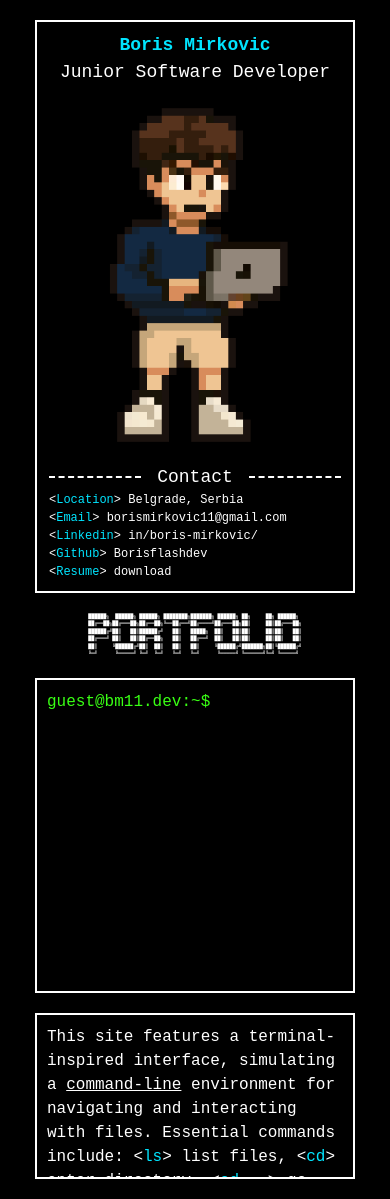
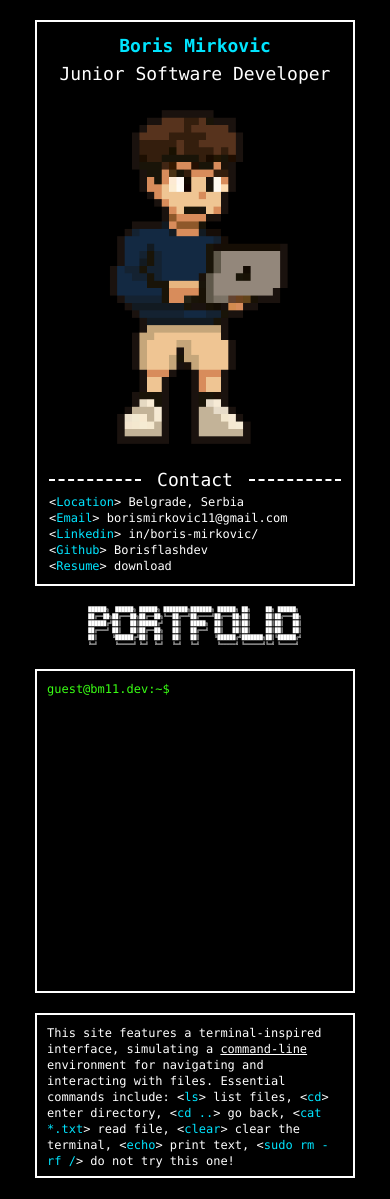
Before and after one commit to Borisflashdev/portfolio, a React (Vite) app: page / in a window 390 px wide. Built offline with nearby package versions, Linux system fonts and the light colour scheme.

Commit message:
refactor: replaced custom css with full tailwind styling

```diff
--- a/index.html
+++ b/index.html
@@ -6,7 +6,7 @@
     <meta name="viewport" content="width=device-width, initial-scale=1.0" />
     <title>portfolio</title>
   </head>
-  <body>
+  <body class="bg-black text-white font-mono">
     <div id="root"></div>
     <script type="module" src="/src/main.tsx"></script>
   </body>
--- a/src/App.css
+++ /dev/null
@@ -1,16 +0,0 @@
-.main {
-    background-color: black;
-    text-align: center;
-    padding: 20px;
-    gap: 20px;
-    margin-left: 150px;
-    margin-right: 150px;
-    min-height: min-content;
-    margin-top: 50px;
-}
-
-@media (max-width: 767px) {
-    .main {
-        margin-top: 0;
-    }
-}
--- a/src/App.tsx
+++ b/src/App.tsx
@@ -1,5 +1,3 @@
-import './App.css';
-
 import AboutMe from "./comonents/AboutMe/AboutMe.tsx";
 import Terminal from "./comonents/Terminal/Terminal.tsx";
 import Help from "./comonents/Help/Help.tsx";
@@ -17,8 +15,8 @@ function App() {
         if (siteAlive) {
             return (
                 <>
-                    <div className="container-div flex justify-center items-center" onClick={() => inputRef.current?.focus()}>
-                        <div className="main main-container flex flex-col md:flex-row">
+                    <div className="flex justify-center items-center" onClick={() => inputRef.current?.focus()}>
+                        <div className="flex flex-col md:flex-row text-center p-5 gap-5 ml-[150px] mr-[150px] min-h-[min-content] mt-[50px] max-[767px]:mt-0">
                             <div className="">
                                 <AboutMe/>
                             </div>
@@ -30,14 +28,10 @@ function App() {
                         </div>
                     </div>
                 </>
-            )
+            );
         } else {
-            return (
-                <>
-                    <div className="flex justify-center items-center h-screen"></div>
-                </>
-            )
+            return (<></>);
         }
 }
 
-export default App
+export default App;
--- a/src/comonents/AboutMe/AboutMe.css
+++ /dev/null
@@ -1,24 +0,0 @@
-.main-div {
-    border: 2px solid white;
-    padding: 10px 12px 10px 12px;
-    font-size: 18px;
-    font-family: monospace;
-    width: 320px !important;
-    justify-self: center !important;
-}
-
-.text-box {
-    font-size: 16px;
-}
-
-@media (max-width: 375px) {
-    .main-div {
-        width: 260px !important;
-    }
-}
-
-@media (max-width: 400px) {
-    .text-box {
-        font-size: 12px;
-    }
-}
--- a/src/comonents/AboutMe/AboutMe.tsx
+++ b/src/comonents/AboutMe/AboutMe.tsx
@@ -1,12 +1,10 @@
-import './AboutMe.css';
-import '../../index.css';
 
 const AboutMe = () => {
     return (
         <>
-            <div className="main-div">
+            <div className="border-2 border-white py-2.5 px-3 text-lg w-[320px] justify-self-center max-[375px]:w-[260px]">
                 <div>
-                    <p className="mc"><b>Boris Mirkovic</b></p>
+                    <p className="text-[#00E5FF]"><b>Boris Mirkovic</b></p>
                     <p>Junior Software Developer</p>
                     <div className="flex justify-center">
                         <img src="/character_blue.gif" alt="Boris Coding" className="w-50" onContextMenu={(e) => e.preventDefault()} draggable={false} />
@@ -16,28 +14,28 @@ const AboutMe = () => {
                         <span className="px-4">Contact</span>
                         <hr className="flex-1 border-t-2 border-dashed " />
                     </div>
-                    <div className="flex flex-col items-start text-box">
+                    <div className="flex flex-col items-start text-base max-[400px]:text-xs">
                         <p>
-                            &lt;<span className="mc">Location</span>&gt; <a
-                            href="https://maps.app.goo.gl/4wJ5JahntsGnpxWC7" className="link">Belgrade, Serbia</a>
+                            &lt;<span className="text-[#00E5FF]">Location</span>&gt; <a
+                            href="https://maps.app.goo.gl/4wJ5JahntsGnpxWC7" className="hover:text-[#00E5FF] hover:underline">Belgrade, Serbia</a>
                         </p>
                         <p>
-                            &lt;<span className="mc">Email</span>&gt; <a href="https://mail.google.com/mail/?view=cm&fs=1&to=borismirkovic11@gmail.com" className="link">borismirkovic11@gmail.com</a>
+                            &lt;<span className="text-[#00E5FF]">Email</span>&gt; <a href="https://mail.google.com/mail/?view=cm&fs=1&to=borismirkovic11@gmail.com" className="hover:text-[#00E5FF] hover:underline">borismirkovic11@gmail.com</a>
                         </p>
                         <p>
-                            &lt;<span className="mc">Linkedin</span>&gt; <a href="https://www.linkedin.com/in/boris-mirkovic/" className="link">in/boris-mirkovic/</a>
+                            &lt;<span className="text-[#00E5FF]">Linkedin</span>&gt; <a href="https://www.linkedin.com/in/boris-mirkovic/" className="hover:text-[#00E5FF] hover:underline">in/boris-mirkovic/</a>
                         </p>
                         <p>
-                            &lt;<span className="mc">Github</span>&gt; <a href="https://github.com/Borisflashdev" className="link">Borisflashdev</a>
+                            &lt;<span className="text-[#00E5FF]">Github</span>&gt; <a href="https://github.com/Borisflashdev" className="hover:text-[#00E5FF] hover:underline">Borisflashdev</a>
                         </p>
                         <p>
-                            &lt;<span className="mc">Resume</span>&gt; <a href="/resume.pdf" className="link">download</a>
+                            &lt;<span className="text-[#00E5FF]">Resume</span>&gt; <a href="/resume.pdf" className="hover:text-[#00E5FF] hover:underline">download</a>
                         </p>
                     </div>
                 </div>
             </div>
         </>
-    )
+    );
 }
 
-export default AboutMe
+export default AboutMe;
--- a/src/comonents/Help/Help.css
+++ /dev/null
@@ -1,26 +0,0 @@
-.main-help {
-    border: 2px solid white;
-    height: 121px;
-    padding: 10px;
-    font-size: 16px;
-    font-family: monospace;
-    text-align: left;
-    overflow-y: auto;
-    word-break: break-word;
-    scrollbar-width: none;
-}
-
-.a-cl {
-    text-decoration: underline;
-}
-
-.a-cl:hover {
-    text-decoration: underline;
-    color: #00E5FF;
-}
-
-@media (max-width: 930px) {
-    .main-help {
-        height: 166px;
-    }
-}
--- a/src/comonents/Help/Help.tsx
+++ b/src/comonents/Help/Help.tsx
@@ -1,19 +1,19 @@
-import './Help.css';
+import '../../index.css';
 
 const Help = () => {
     return (<>
-        <div className="main-help">
-            <p>This site features a terminal-inspired interface, simulating a <a className="a-cl" href="https://en.wikipedia.org/wiki/Command-line_interface">command-line</a> environment for navigating and interacting with files. Essential commands include:
-                &lt;<span className="mc">ls</span>&gt; list files,
-                &lt;<span className="mc">cd</span>&gt; enter directory,
-                &lt;<span className="mc">cd ..</span>&gt; go back,
-                &lt;<span className="mc">cat *.txt</span>&gt; read file,
-                &lt;<span className="mc">clear</span>&gt; clear the terminal,
-                &lt;<span className="mc">echo</span>&gt; print text,
-                &lt;<span className="mc">sudo rm -rf /</span>&gt; do not try this one!
+        <div className="border-2 border-white h-[121px] p-2.5 text-base text-left overflow-y-auto no-scrollbar max-[930px]:h-[165px] max-[400px]:text-xs">
+            <p>This site features a terminal-inspired interface, simulating a <a className="underline hover:text-[#00E5FF]" href="https://en.wikipedia.org/wiki/Command-line_interface">command-line</a> environment for navigating and interacting with files. Essential commands include:
+                &lt;<span className="text-[#00E5FF]">ls</span>&gt; list files,
+                &lt;<span className="text-[#00E5FF]">cd</span>&gt; enter directory,
+                &lt;<span className="text-[#00E5FF]">cd ..</span>&gt; go back,
+                &lt;<span className="text-[#00E5FF]">cat *.txt</span>&gt; read file,
+                &lt;<span className="text-[#00E5FF]">clear</span>&gt; clear the terminal,
+                &lt;<span className="text-[#00E5FF]">echo</span>&gt; print text,
+                &lt;<span className="text-[#00E5FF]">sudo rm -rf /</span>&gt; do not try this one!
             </p>
         </div>
-    </>)
+    </>);
 }
 
 export default Help;
--- a/src/comonents/Portfolio/Portfolio.css
+++ /dev/null
@@ -1,18 +0,0 @@
-.portfolio-dev {
-    font-family: monospace;
-    font-size: 14px;
-    margin-bottom: 20px;
-    color: white;
-}
-
-@media (max-width: 930px) {
-    .portfolio-dev {
-        font-size: 9px;
-    }
-}
-
-@media (max-width: 410px) {
-    .portfolio-dev {
-        font-size: 5px;
-    }
-}
--- a/src/comonents/Portfolio/Portfolio.tsx
+++ b/src/comonents/Portfolio/Portfolio.tsx
@@ -1,8 +1,7 @@
-import './Portfolio.css'
 
 const Portfolio = () => {
     return (<>
-        <div className="portfolio-dev flex justify-center">
+        <div className="text-sm mb-5 flex justify-center max-[930px]:text-[9px] max-[410px]:text-[5px]">
            <pre>
                ██████╗  ██████╗ ██████╗ ████████╗███████╗ ██████╗ ██╗     ██╗ ██████╗ <br/>
                ██╔══██╗██╔═══██╗██╔══██╗╚══██╔══╝██╔════╝██╔═══██╗██║     ██║██╔═══██╗<br/>
@@ -12,7 +11,7 @@ const Portfolio = () => {
                ╚═╝      ╚═════╝ ╚═╝  ╚═╝   ╚═╝   ╚═╝      ╚═════╝ ╚══════╝╚═╝ ╚═════╝ <br/>
            </pre>
         </div>
-    </>)
+    </>);
 }
 
 export default Portfolio;
--- a/src/comonents/Terminal/Terminal.css
+++ /dev/null
@@ -1,52 +0,0 @@
-.main-terminal {
-    border: 2px solid white;
-    margin-bottom: 20px;
-    height: 315px;
-    text-align: left;
-    font-family: monospace;
-    font-size: 16px;
-    padding: 10px;
-    white-space: pre-wrap;
-    overflow-y: auto;
-    word-break: break-word;
-    scrollbar-width: none;
-}
-
-.input-line {
-    display: flex;
-    flex-direction: row;
-    align-items: center;
-    width: 100%;
-}
-
-.prompt {
-    flex-shrink: 0;
-}
-
-input {
-    border: none;
-    outline: none;
-    padding: 0;
-    margin: 0;
-    color: white;
-    background-color: transparent;
-    height: 24px;
-    flex: 1;
-    min-width: 0;
-    font-family: monospace;
-    font-size: 16px;
-    caret-color: white;
-}
-
-.dc {
-    font-weight: bold;
-    color: #5555FF;
-}
-
-.gc {
-    color: #39FF14;
-}
-
-.cw {
-    color: #ff8a00;
-}
--- a/src/comonents/Terminal/Terminal.tsx
+++ b/src/comonents/Terminal/Terminal.tsx
@@ -1,4 +1,4 @@
-import './Terminal.css';
+import '../../index.css';
 import {type JSX, useEffect, useRef, useState} from "react";
 
 const fileSystem = {
@@ -12,22 +12,22 @@ const fileSystem = {
     },
     "~/Education": {
         files: {
-            "high_school.txt": `<b><span class="dc">Electrical Engineering High School "Nikola Tesla"</span></br><span class="cw">High School Diploma, Electrical and Electronics Engineering</span></br>2020 - 2024</b></br></br>In school, I didn’t have the opportunity to work much with programming languages, aside from <span style="color: #A8B9CC">C</span> and <span style="color: #5E5C5C">Assembly</span>. Most of my development skills come from learning on my own — spending a lot of time privately studying both <b>frontend</b> and <b>backend</b> technologies.`,
-            "university.txt": "<b><span class=\"dc\">Union University Faculty of Computing (RAF)</span></br><span class=\"cw\">Bachelor of Science - BS, Computer Science</span></br>2024 - Present</b></br></br>I enrolled in the <b>Natural Sciences and Mathematics program</b>, majoring in <b>Artificial Intelligence</b>, with a <b>scholarship</b> from two different companies. So far, I have completed courses in <b>Linear Algebra and Analytical Geometry</b>, <b>Calculus</b>, <b>Algorithms and Data Structures</b>, and an <b>Introduction to AI</b>.\n"
+            "high_school.txt": `<b><span class="font-bold text-[#5555FF]">Electrical Engineering High School "Nikola Tesla"</span></br><span class="text-[#ff8a00]">High School Diploma, Electrical and Electronics Engineering</span></br>2020 - 2024</b></br></br>In school, I didn’t have the opportunity to work much with programming languages, aside from <span style="color: #A8B9CC">C</span> and <span style="color: #5E5C5C">Assembly</span>. Most of my development skills come from learning on my own — spending a lot of time privately studying both <b>frontend</b> and <b>backend</b> technologies.`,
+            "university.txt": "<b><span class=\"font-bold text-[#5555FF]\">Union University Faculty of Computing (RAF)</span></br><span class=\"text-[#ff8a00]\">Bachelor of Science - BS, Computer Science</span></br>2024 - Present</b></br></br>I enrolled in the <b>Natural Sciences and Mathematics program</b>, majoring in <b>Artificial Intelligence</b>, with a <b>scholarship</b> from two different companies. So far, I have completed courses in <b>Linear Algebra and Analytical Geometry</b>, <b>Calculus</b>, <b>Algorithms and Data Structures</b>, and <b>Expert Systems</b>.\n"
         },
         dirs: []
     },
     "~/Experience": {
         files: {
-            "freelance.txt": `<b><span class="dc">Software Developer</span></br><span class="cw">Freelance</span></br>Nov 2022 - Present</b></br></br>Developed and delivered <b>diverse software and web solutions</b> for <b>international and regional clients</b>, including: <b>Web Administration Panel</b> for US-based Client, <b>Law Office Website</b>, <b>Admin Panel for Balkan Cultural Center</b>, <b>Custom Software & Management Systems</b>, and more.`,
-            "atlantic_grupa.txt": `<b><span class="dc">Software Engineer Intern</span></br><span class="cw">Atlantic Grupa</span></br>Mar 2025 – Apr 2025</b></br></br>Gained hands-on experience with <b>company workflows</b>, <b>service desk operations</b> and completed a course in <b>Data Processing and Analytics</b>.`,
-            "techtonnik.txt": `<b><span class="dc">Software Engineer Intern</span></br><span class="cw">Techtonnik</span></br>Jun 2023 – Oct 2023</b></br></br>Developed and designed <b>project-based Software, Websites, and Web Applications</b>. Attended weekly stand-up meetings to receive tasks and instructions for weekly goals.`
+            "freelance.txt": `<b><span class="font-bold text-[#5555FF]">Software Developer</span></br><span class="text-[#ff8a00]">Freelance</span></br>Nov 2022 - Present</b></br></br>Developed and delivered <b>diverse software and web solutions</b> for <b>international and regional clients</b>, including: <b>Web Administration Panel</b> for US-based Client, <b>Law Office Website</b>, <b>Admin Panel for Balkan Cultural Center</b>, <b>Custom Software & Management Systems</b>, and more.`,
+            "atlantic_grupa.txt": `<b><span class="font-bold text-[#5555FF]">Software Engineer Intern</span></br><span class="text-[#ff8a00]">Atlantic Grupa</span></br>Mar 2025 – Apr 2025</b></br></br>Gained hands-on experience with <b>company workflows</b>, <b>service desk operations</b> and completed a course in <b>Data Processing and Analytics</b>.`,
+            "techtonnik.txt": `<b><span class="font-bold text-[#5555FF]">Software Engineer Intern</span></br><span class="text-[#ff8a00]">Techtonnik</span></br>Jun 2023 – Oct 2023</b></br></br>Developed and designed <b>project-based Software, Websites, and Web Applications</b>. Attended weekly stand-up meetings to receive tasks and instructions for weekly goals.`
         },
         dirs: []
     },
     "~/Projects": {
         files: {
-            "this_site.txt": `<span class="dc">Portfolio Website</span></br><span class="cw">Personal Project</span></br>Nov 2025</b></br></br>I created this website to showcase my <b>experience and skills</b>. The project is available on GitHub. I built it using <span style="color: #61DAFB">React</span>, <span style="color: #3178C6">TypeScript</span>, and <span style="color: #06B6D4">Tailwind CSS</span>.`
+            "this_site.txt": `<span class="font-bold text-[#5555FF]">Portfolio Website</span></br><span class="text-[#ff8a00]">Personal Project</span></br>Nov 2025</b></br></br>I created this website to showcase my <b>experience and skills</b>. The project is available on GitHub. I built it using <span style="color: #61DAFB">React</span>, <span style="color: #3178C6">TypeScript</span>, and <span style="color: #06B6D4">Tailwind CSS</span>.`
         },
         dirs: []
     },
@@ -75,10 +75,10 @@ const Terminal: React.FC<TerminalProps> = ({ onTerminate, ref }) => {
         const files = Object.keys(current.files).join(" ");
         // eslint-disable-next-line @typescript-eslint/ban-ts-comment
         // @ts-expect-error
-        const dirs = current.dirs.map(d => `<span class="dc">${d}</span>/`).join(" ");
+        const dirs = current.dirs.map(d => `<span class="font-bold text-[#5555FF]">${d}</span>/`).join(" ");
         const content = [files, dirs].filter(Boolean).join(" ");
 
-        addOutput(<div><span className="gc">{getPrompt()}</span>{input}<br/><span dangerouslySetInnerHTML={{__html: content}}/><br/></div>);
+        addOutput(<div><span className="text-[#39FF14]">{getPrompt()}</span>{input}<br/><span dangerouslySetInnerHTML={{__html: content}}/><br/></div>);
     };
 
     const handleCat = (filename: string) => {
@@ -89,15 +89,15 @@ const Terminal: React.FC<TerminalProps> = ({ onTerminate, ref }) => {
         if (current.files[filename]) {
             addOutput(
                 <div>
-                    <span className="gc">{getPrompt()}</span>{input}<br/>
+                    <span className="text-[#39FF14]">{getPrompt()}</span>{input}<br/>
                     <span dangerouslySetInnerHTML={{__html: current.files[filename]}}/>
                 </div>
             );
         } else {
             addOutput(
                 <div>
-                    <span className="gc">{getPrompt()}</span>{input}<br/>
-                    {input}: No such <span className="cw">file</span> or <span className="cw">directory</span>
+                    <span className="text-[#39FF14]">{getPrompt()}</span>{input}<br/>
+                    {input}: No such <span className="text-[#ff8a00]">file</span> or <span className="text-[#ff8a00]">directory</span>
                 </div>
             );
         }
@@ -108,19 +108,19 @@ const Terminal: React.FC<TerminalProps> = ({ onTerminate, ref }) => {
             if (currentPath !== "~") {
                 setCurrentPath("~");
             }
-            addOutput(<div><span className="gc">{getPrompt()}</span>{input}<br/></div>);
+            addOutput(<div><span className="text-[#39FF14]">{getPrompt()}</span>{input}<br/></div>);
         } else {
             // eslint-disable-next-line @typescript-eslint/ban-ts-comment
             // @ts-expect-error
             const current = fileSystem[currentPath];
             if (current.dirs.includes(dirname)) {
                 setCurrentPath(`~/${dirname}`);
-                addOutput(<div><span className="gc">{getPrompt()}</span>{input}<br/></div>);
+                addOutput(<div><span className="text-[#39FF14]">{getPrompt()}</span>{input}<br/></div>);
             } else {
                 addOutput(
                     <div>
-                        <span className="gc">{getPrompt()}</span>{input}<br/>
-                        {input}: No such <span className="cw">file</span> or <span className="cw">directory</span>
+                        <span className="text-[#39FF14]">{getPrompt()}</span>{input}<br/>
+                        {input}: No such <span className="text-[#ff8a00]">file</span> or <span className="text-[#ff8a00]">directory</span>
                     </div>
                 );
             }
@@ -131,7 +131,7 @@ const Terminal: React.FC<TerminalProps> = ({ onTerminate, ref }) => {
         const text = input.trim().substring(input.trim().indexOf(" ") + 1);
         addOutput(
             <div>
-                <span className="gc">{getPrompt()}</span>{input}<br/>
+                <span className="text-[#39FF14]">{getPrompt()}</span>{input}<br/>
                 {text}
             </div>
         );
@@ -142,7 +142,7 @@ const Terminal: React.FC<TerminalProps> = ({ onTerminate, ref }) => {
         const prompt = getPrompt();
 
         if (trimmed === "") {
-            addOutput(<div><span className="gc">{prompt}</span><br/></div>);
+            addOutput(<div><span className="text-[#39FF14]">{prompt}</span><br/></div>);
             return;
         }
 
@@ -172,8 +172,8 @@ const Terminal: React.FC<TerminalProps> = ({ onTerminate, ref }) => {
                 } else {
                     addOutput(
                         <div>
-                            <span className="gc">{prompt}</span>{input}<br/>
-                            Permission denied: You are not allowed to run this <span className="cw">command</span>
+                            <span className="text-[#39FF14]">{prompt}</span>{input}<br/>
+                            Permission denied: You are not allowed to run this <span className="text-[#ff8a00]">command</span>
                         </div>
                     );
                 }
@@ -181,22 +181,20 @@ const Terminal: React.FC<TerminalProps> = ({ onTerminate, ref }) => {
             default:
                 addOutput(
                     <div>
-                        <span className="gc">{prompt}</span>{input}<br/>
-                        {trimmed}: <span className="cw">command</span> not found
+                        <span className="text-[#39FF14]">{prompt}</span>{input}<br/>
+                        {trimmed}: <span className="text-[#ff8a00]">command</span> not found
                     </div>
                 );
         }
     };
 
     return (
-        <div className="main-terminal" ref={main}>
-            <div className="terminal">
-                {output}
-            </div>
-            <div className="input-line">
-                <span className="gc prompt">{getPrompt()}</span>
+        <div className="border-2 border-white  mb-5 h-[324px] w-full text-left p-2.5 whitespace-pre-wrap overflow-y-auto no-scrollbar self-center max-[417px]:w-[350px] max-[405px]:w-[320px] max-[375px]:w-[260px] max-[400px]:text-xs" ref={main}>
+            {output}
+            <div className="flex flex-row items-center w-full">
+                <span className="text-[#39FF14] shrink-0">{getPrompt()}</span>
                 <input
-                    className="flex-1"
+                    className="border-none outline-none p-0 m-0 h-6 flex-1 min-w-0 caret-white max-[400px]:h-4"
                     type="text"
                     value={input}
                     ref={ref}
--- a/src/index.css
+++ b/src/index.css
@@ -1,15 +1,8 @@
 @import "tailwindcss";
 
-body {
-    background-color: black;
-    color: white;
+.no-scrollbar {
+    scrollbar-width: none;
 }
-
-.mc {
-    color: #00E5FF !important;
+.no-scrollbar::-webkit-scrollbar {
+    display: none;
 }
-
-.link:hover {
-    text-decoration: underline;
-    color: #00E5FF;
-}
```
